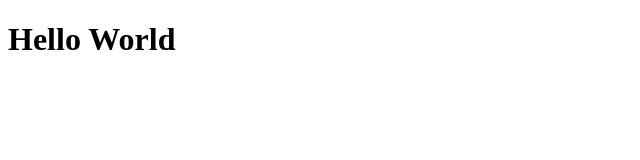
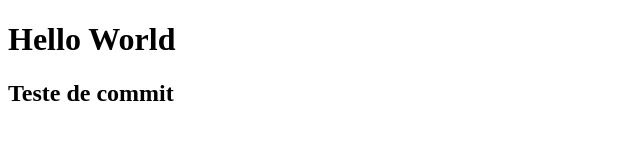
Before and after one commit to Jogramador/git-test, a plain HTML site: page index.html in a window 1280 px wide. Shown: the whole page, without its empty margins (0-640 px from the left). Drawn offline with Linux system fonts and the light colour scheme.

Commit message:
new Commit

```diff
--- a/index.html
+++ b/index.html
@@ -7,5 +7,6 @@
 </head>
 <body>
     <H1>Hello World</H1>
+    <h2>Teste de commit</h2>
 </body>
 </html>
```
